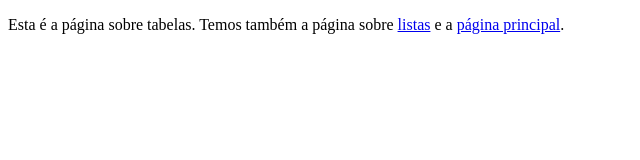
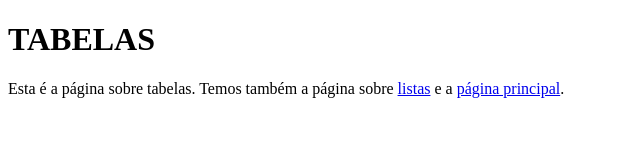
Before and after one commit to ufjf-dcc202/ufjf-dcc202-2025-1-b-atv03-Maycdouglas, a plain HTML site: page tabelas.html in a window 1280 px wide. Shown: the whole page, without its empty margins (0-640 px from the left). Drawn offline with Linux system fonts and the light colour scheme.

Commit message:
Insere h1 nas paginas de listas e tabelas

```diff
--- a/tabelas.html
+++ b/tabelas.html
@@ -7,6 +7,7 @@
   </head>
   <body>
     <main>
+      <h1>TABELAS</h1>
       <p>
         Esta é a página sobre tabelas. Temos também a página sobre
         <a href="./listas.html">listas</a> e a
```
Also changed, not shown: listas.html (+1 -0 lines).
